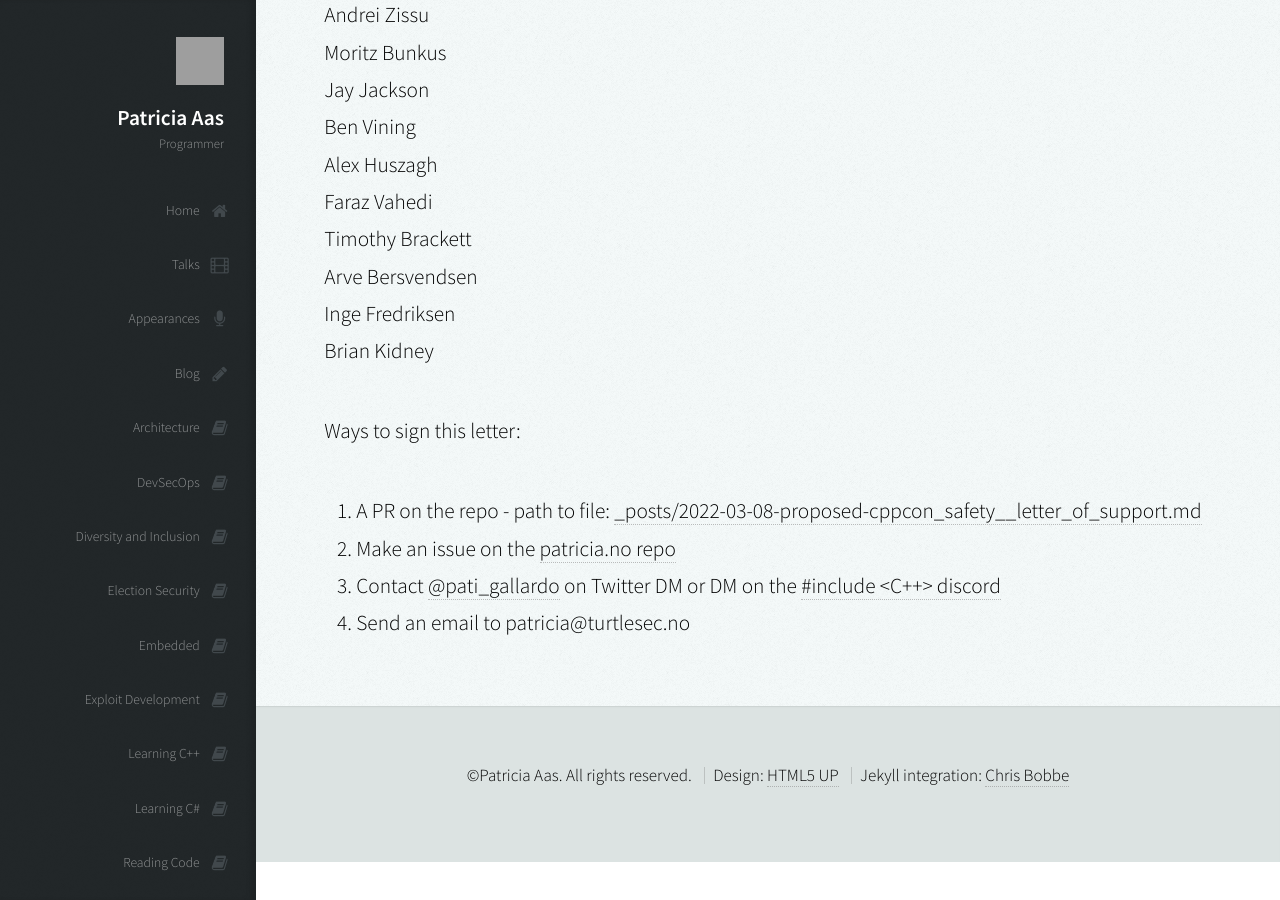
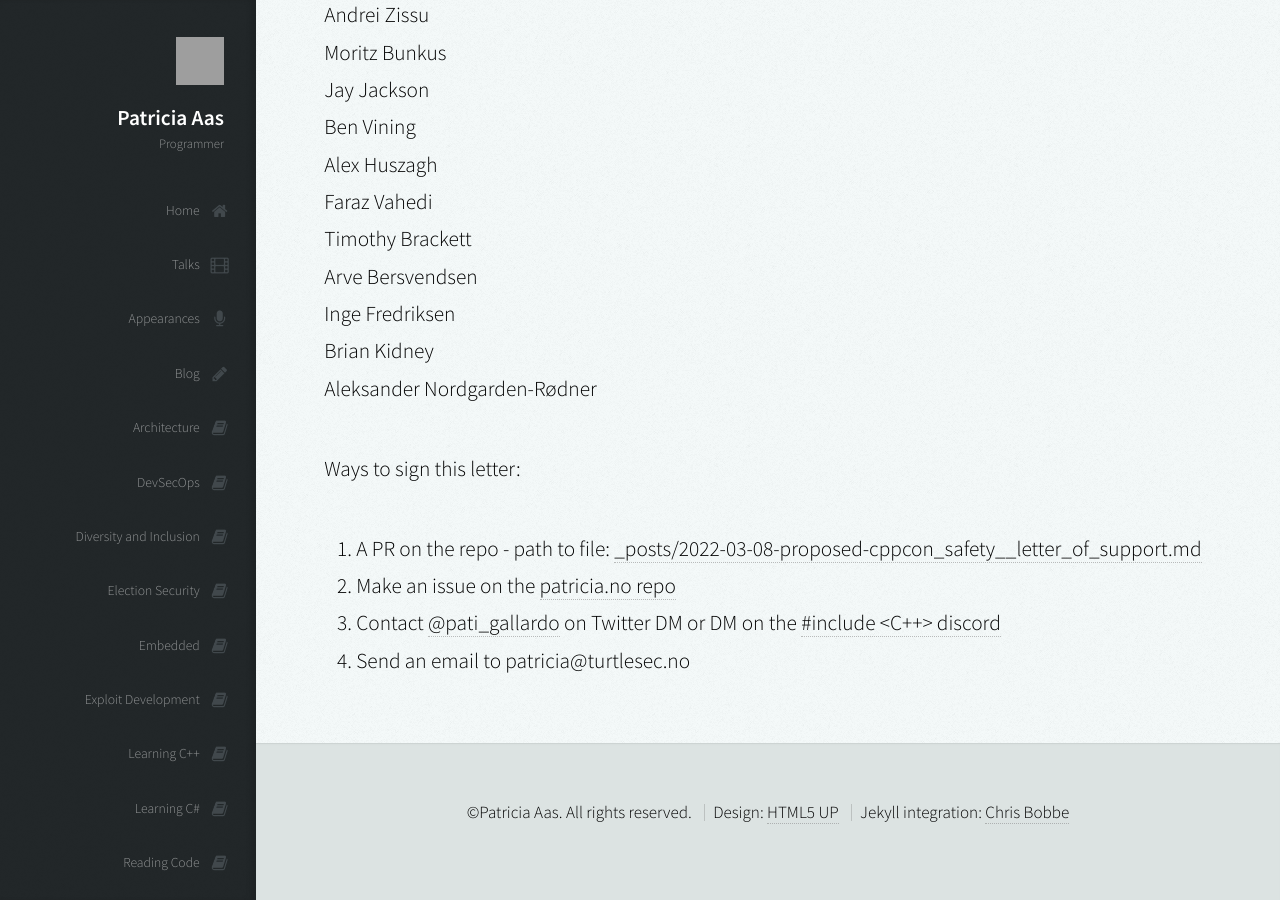
Before and after one commit to patricia-gallardo/patricia-gallardo.github.io, a Jekyll site: the page built from _posts/2022-03-08-proposed-cppcon_safety__letter_of_support.md, in a window 1280 px wide and 900 px high, scrolled down 7240 px. Built offline with Jekyll 4.4.1, drawn with Linux system fonts in a browser that asks for light colours; nearby versions of some CDN libraries; grey boxes are pictures that could not be loaded.

Commit message:
Update 2022-03-08-proposed-cppcon_safety__letter_of_support.md

```diff
--- a/_posts/2022-03-08-proposed-cppcon_safety__letter_of_support.md
+++ b/_posts/2022-03-08-proposed-cppcon_safety__letter_of_support.md
@@ -202,6 +202,7 @@ Timothy Brackett <br>
 Arve Bersvendsen <br>
 Inge Fredriksen <br>
 Brian Kidney <br>
+Aleksander Nordgarden-Rødner <br>
 
 
 Ways to sign this letter:
```
